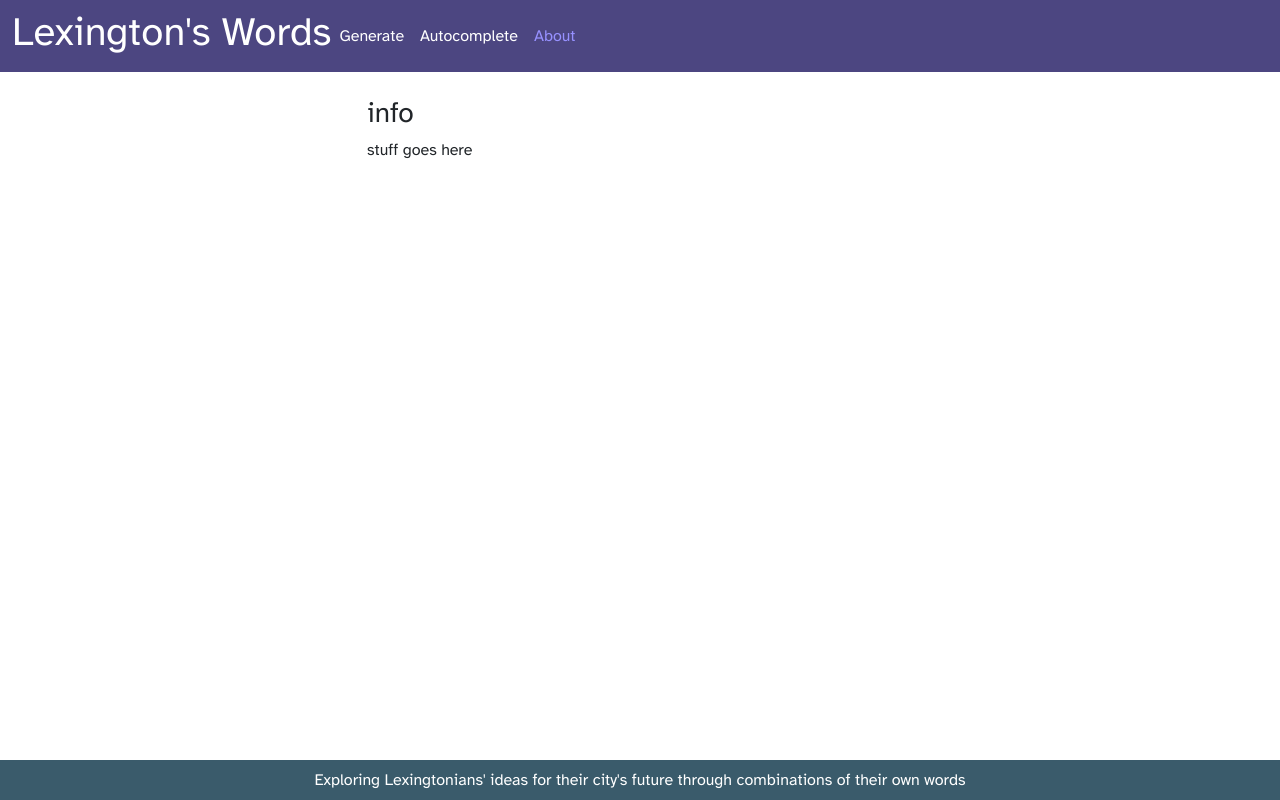
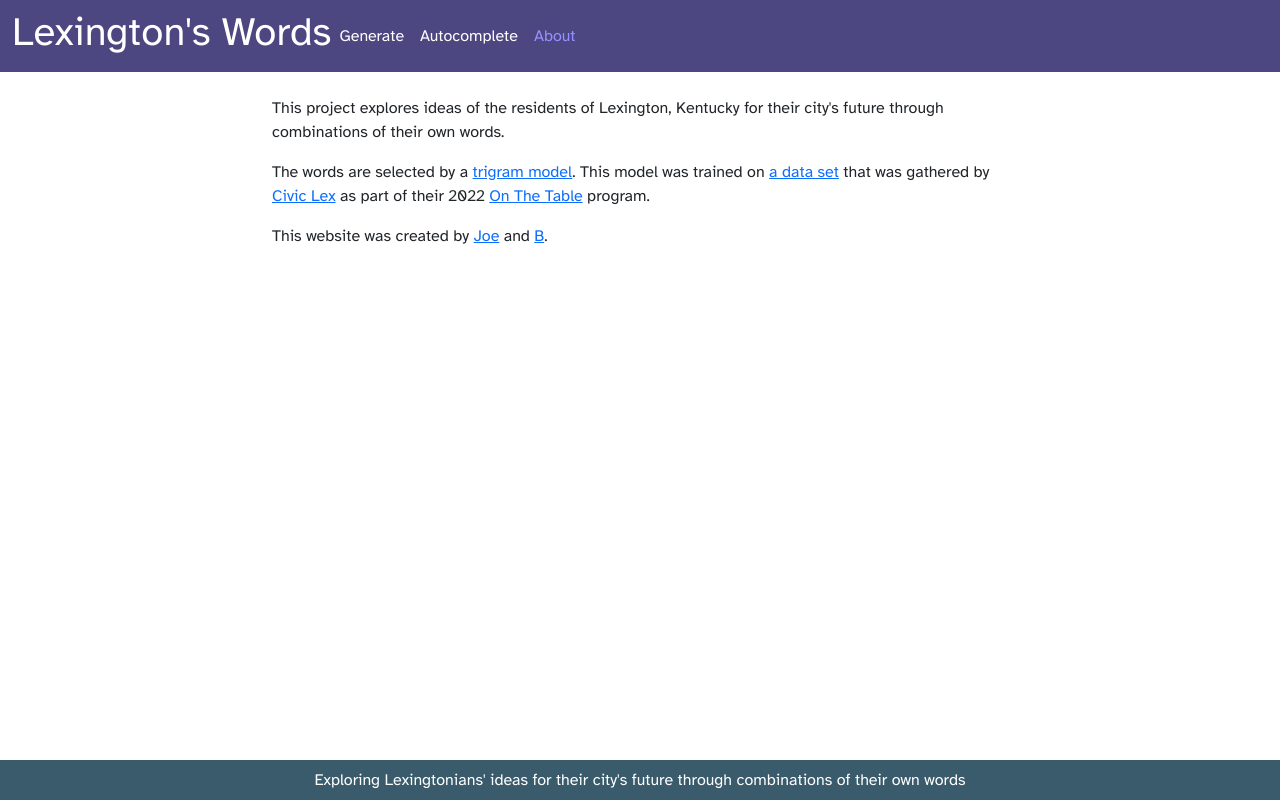
Before and after one commit to rlmead/lex-autocomplete, a React (Create React App) app: page / in a window 1280 px wide. Both pictures are taken after a click on the element "Lexington's Words". Built offline with nearby package versions, Linux system fonts and the light colour scheme; no server answers.

Commit message:
starting point for 'about' page

```diff
--- a/src/components/About.js
+++ b/src/components/About.js
@@ -5,9 +5,10 @@ function About() {
   return (
     <Container>
       <Row className="mt-4 mb-5">
-        <Col md={{ size: 6, offset: 3 }}>
-          <h3>info</h3>
-          <p>stuff goes here</p>
+        <Col md={{ size: 8, offset: 2 }}>
+          <p>This project explores ideas of the residents of Lexington, Kentucky for their city's future through combinations of their own words.</p>
+          <p>The words are selected by a <a href="https://en.wikipedia.org/wiki/Trigram" target="_blank">trigram model</a>. This model was trained on <a href="https://static1.squarespace.com/static/61819f627baf68009186fb50/t/62b236b49282122e7044db59/1655846584979/OTT+Posters+for+Website.pdf" target="_blank">a data set</a> that was gathered by <a href="https://www.civiclex.org/" target="_blank">Civic Lex</a> as part of their 2022 <a href="https://www.ottlex.org/" target="_blank">On The Table</a> program.</p>
+          <p>This website was created by <a href="https://jofrhwld.github.io/" target="_blank">Joe</a> and <a href="https://also-and.web.app/" target="_blank">B</a>.</p>
         </Col>
       </Row>
     </Container>
```
